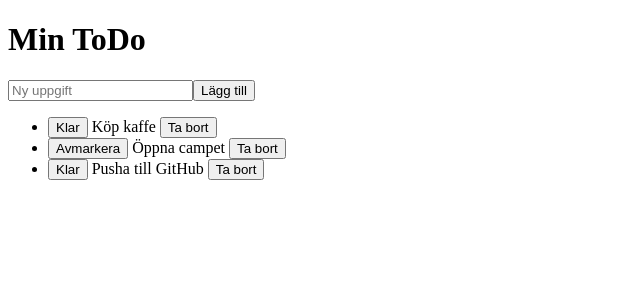
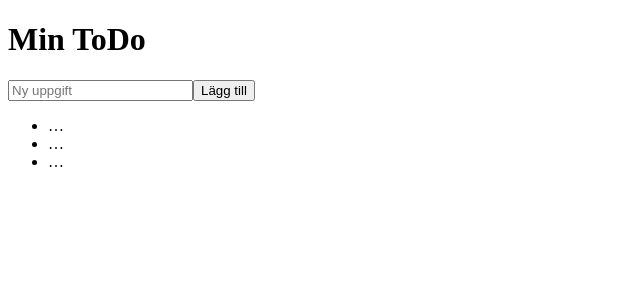
Before and after one commit to Roscoe-Addington/v40-css-react-camp, a React app in the folder app/: page / in a window 1280 px wide. Shown: the top 300 px of the page, without its empty margins (0-640 px from the left). Built offline with nearby package versions, Linux system fonts and the light colour scheme; the HTML template or start-up script is replaced by a standard one.

Commit message:
JSX className-zoner app, input-row, todo-list, todo

```diff
--- a/app/src/App.jsx
+++ b/app/src/App.jsx
@@ -30,9 +30,9 @@ function App() {
   }
 
   return (
-    <main>
+    <main className="app">
   <h1>Min ToDo</h1>
-      <form onSubmit={addTodo}>
+  <form className="input-row" onSubmit={addTodo}>
     <input
       value={text}
       onChange={(e) => setText(e.target.value)}
@@ -40,20 +40,15 @@ function App() {
     />
     <button type="submit">Lägg till</button>
   </form>
-      <ul>
+  <ul className="todo-list">
     {todos.map((t) => (
-          <li key={t.id}>
-            <button type="button" onClick={() => toggleDone(t.id)}>
-              {t.done ? "Avmarkera" : "Klar"}
-            </button>{" "}
-            {t.text}{" "}
-            <button type="button" onClick={() => removeTodo(t.id)}>
-              Ta bort
-            </button>
+      <li key={t.id} className="todo">
+        …
       </li>
     ))}
   </ul>
 </main>
+
   );
 }
 
```
Lines whose indentation alone changed are shown as unchanged.
